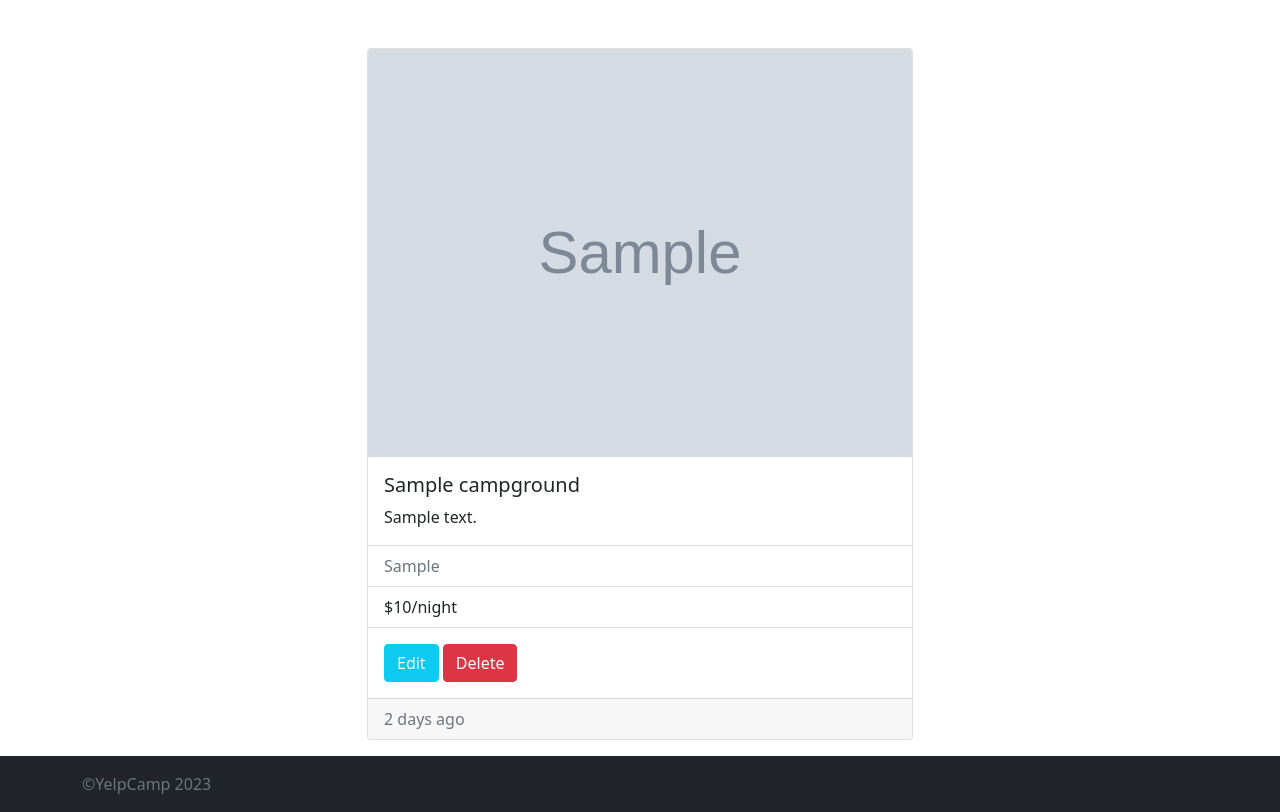
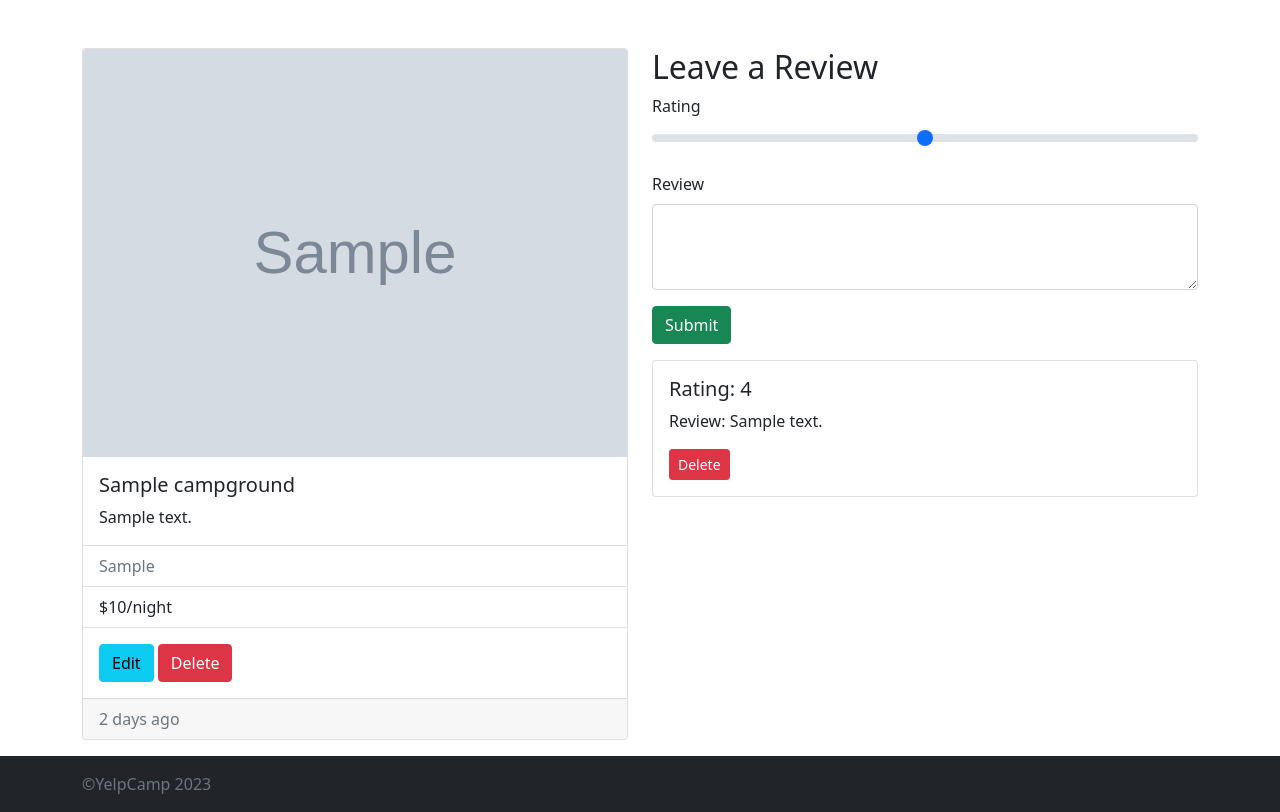
Before and after one commit to Evandher/YelpCamp-Evandher, a Node server app: page /campgrounds/600000000000000000000001 in a window 1280 px wide. Shown: the part 56-868 px from the top of the page. Run offline with Node 20, Linux system fonts and the light colour scheme; tables that the repository leaves empty hold one stand-in row (values such as "Sample post"); grey boxes marked "Sample" are stand-in pictures; some libraries are stand-ins or nearby versions.

Commit message:
Adding reviews and validation

```diff
--- a/app.js
+++ b/app.js
@@ -2,12 +2,12 @@ const express = require('express');
 const path = require('path')
 const mongoose = require('mongoose')
 const ejsMate = require('ejs-mate')
-const Joi = require('joi')
-const {campgroundSchema} = require('./schemas.js')
+const {campgroundSchema, reviewSchema} = require('./schemas.js')
 const catchAsync = require('./utils/catchAsync')
 const ExpressError = require('./utils/ExpressError')
 const methodOverride = require('method-override')
 const Campground = require('./models/campground')
+const Review = require('./models/review.js')
 
 mongoose.connect('mongodb://127.0.0.1:27017/yelp-camp', {useNewUrlParser: true, useUnifiedTopology: true});
 
@@ -27,55 +27,80 @@ app.use(express.urlencoded({extended: true}))
 app.use(methodOverride('_method'))
 
 const validateCampground = (req, res, next) => {
-    const { error } = campgroundSchema.validate(req.body)
-    if(error){
+    const { error } = campgroundSchema.validate(req.body);
+    if (error) {
         const msg = error.details.map(el => el.message).join(',')
         throw new ExpressError(msg, 400)
-    }else{
-        next()
+    } else {
+        next();
+    }
+}
+const validateReview = (req, res, next) => {
+    const { error } = reviewSchema.validate(req.body);
+    if (error) {
+        const msg = error.details.map(el => el.message).join(',')
+        throw new ExpressError(msg, 400)
+    } else {
+        next();
     }
 }
 
 app.get('/', (req, res) => {
     res.render('home')
-})
-
+});
 app.get('/campgrounds', catchAsync(async (req, res) => {
-    const campgrounds =  await Campground.find({})
-    res.render('campgrounds/index', {campgrounds})
-}))
+    const campgrounds = await Campground.find({});
+    res.render('campgrounds/index', { campgrounds })
+}));
 
 app.get('/campgrounds/new', (req, res) => {
     res.render('campgrounds/new');
 })
 
+
 app.post('/campgrounds', validateCampground, catchAsync(async (req, res, next) => {
-    // if(!req.body.campground) throw new ExpressError('Invalid Campground Data', 400)
+    // if (!req.body.campground) throw new ExpressError('Invalid Campground Data', 400);
     const campground = new Campground(req.body.campground);
+    await campground.save();
+    res.redirect(`/campgrounds/${campground._id}`)
+}))
+
+app.get('/campgrounds/:id', catchAsync(async (req, res,) => {
+    const campground = await Campground.findById(req.params.id).populate('reviews');
+    res.render('campgrounds/show', { campground });
+}));
+
+app.get('/campgrounds/:id/edit', catchAsync(async (req, res) => {
+    const campground = await Campground.findById(req.params.id)
+    res.render('campgrounds/edit', { campground });
+}))
+
+app.put('/campgrounds/:id', validateCampground, catchAsync(async (req, res) => {
+    const { id } = req.params;
+    const campground = await Campground.findByIdAndUpdate(id, { ...req.body.campground });
+    res.redirect(`/campgrounds/${campground._id}`)
+}));
+
+app.delete('/campgrounds/:id', catchAsync(async (req, res) => {
+    const { id } = req.params;
+    await Campground.findByIdAndDelete(id);
+    res.redirect('/campgrounds');
+}));
+
+app.post('/campgrounds/:id/reviews', validateReview, catchAsync(async (req, res) => {
+    const campground = await Campground.findById(req.params.id);
+    const review = new Review(req.body.review);
+    campground.reviews.push(review);
+    await review.save();
     await campground.save();
     res.redirect(`/campgrounds/${campground._id}`);
 }))
 
-app.get('/campgrounds/:id', catchAsync(async (req, res) =>{
-    const campground = await Campground.findById(req.params.id)
-    res.render('campgrounds/show', {campground})
-}))
-
-app.get('/campgrounds/:id/edit', catchAsync(async(req, res) => {
-    const campground = await Campground.findById(req.params.id)
-    res.render('campgrounds/edit', {campground})
-}))
-
-app.put('/campgrounds/:id', validateCampground, catchAsync(async(req, res) =>{
-    const {id} = req.params
-    const campground = await Campground.findByIdAndUpdate(id, {...req.body.campground});
-    res.redirect(`/campgrounds/${campground._id}`)
-}))
-
-app.delete('/campgrounds/:id', catchAsync(async (req, res) =>{
-    const {id} = req.params
-    await Campground.findByIdAndDelete(id)
-    res.redirect('/campgrounds')
+app.delete('/campgrounds/:id/reviews/:reviewId', catchAsync(async (req, res) => {
+    const { id, reviewId } = req.params;
+    await Campground.findByIdAndUpdate(id, { $pull: { reviews: reviewId } });
+    await Review.findByIdAndDelete(reviewId);
+    res.redirect(`/campgrounds/${id}`);
 }))
 
 app.all('*', (req, res, next) => {
@@ -83,9 +108,9 @@ app.all('*', (req, res, next) => {
 })
 
 app.use((err, req, res, next) => {
-    const {statusCode = 500} = err;
-    if(!err.message) err.message = "Oh No, Something Went Wrong"
-    res.status(statusCode).render('error', {err})
+    const { statusCode = 500 } = err;
+    if (!err.message) err.message = 'Oh No, Something Went Wrong!'
+    res.status(statusCode).render('error', { err })
 })
 
 app.listen(3000, () => {
--- a/views/campgrounds/show.ejs
+++ b/views/campgrounds/show.ejs
@@ -1,19 +1,19 @@
-    <% layout('layouts/boilerplate') %>
+<% layout('layouts/boilerplate')%>
 
 <div class="row">
-        <div class="col-6 offset-3">
+    <div class="col-6">
         <div class="card mb-3">
-                <img src="<%= campground.image %>" class="card-img-top" alt="...">
+            <img src="<%= campground.image%>" class="card-img-top" alt="...">
             <div class="card-body">
-                  <h5 class="card-title"><%= campground.title %></h5>
-                  <p class="card-text"><%= campground.description %></p>
+                <h5 class="card-title"><%= campground.title%></h5>
+                <p class="card-text"><%= campground.description%></p>
             </div>
             <ul class="list-group list-group-flush">
-                  <li class="list-group-item text-muted"><%= campground.location %></li>
-                  <li class="list-group-item">$<%= campground.price %>/night</li>
+                <li class="list-group-item text-muted"><%= campground.location%></li>
+                <li class="list-group-item">$<%= campground.price%>/night</li>
             </ul>
             <div class="card-body">
-                    <a class="card-link btn btn-info text-light" href="/campgrounds/<%= campground._id%>/edit">Edit</a>
+                <a class="card-link btn btn-info" href="/campgrounds/<%=campground._id%>/edit">Edit</a>
                 <form class="d-inline" action="/campgrounds/<%=campground._id%>?_method=DELETE" method="POST">
                     <button class="btn btn-danger">Delete</button>
                 </form>
@@ -22,5 +22,34 @@
                 2 days ago
             </div>
         </div>
+
+    </div>
+    <div class="col-6">
+        <h2>Leave a Review</h2>
+        <form action="/campgrounds/<%=campground._id%>/reviews" method="POST" class="mb-3 validated-form" novalidate>
+            <div class="mb-3">
+                <label class="form-label" for="rating">Rating</label>
+                <input class="form-range" type="range" min="1" max="5" name="review[rating]" id="rating">
+            </div>
+            <div class="mb-3">
+                <label class="form-label" for="body">Review</label>
+                <textarea class="form-control" name="review[body]" id="body" cols="30" rows="3" required></textarea>
+                <div class="valid-feedback">
+                    Looks good!
                 </div>
             </div>
+            <button class="btn btn-success">Submit</button>
+        </form>
+        <% for(let review of campground.reviews) { %>
+        <div class="card mb-3 ">
+            <div class="card-body">
+                <h5 class="card-title">Rating: <%= review.rating %></h5>
+                <p class="card-text">Review: <%= review.body %></p>
+                <form action="/campgrounds/<%=campground._id%>/reviews/<%=review._id%>?_method=DELETE" method="POST">
+                    <button class="btn btn-sm btn-danger">Delete</button>
+                </form>
+            </div>
+        </div>
+        <% } %>
+    </div>
+</div>
```
Also changed, not shown: models/campground.js (+18 -1 lines), models/review.js (added, +9 -0 lines), schemas.js (+9 -1 lines), views/campgrounds/edit.ejs (+21 -14 lines), views/campgrounds/new.ejs (+17 -14 lines). Lines whose indentation alone changed are shown as unchanged.
